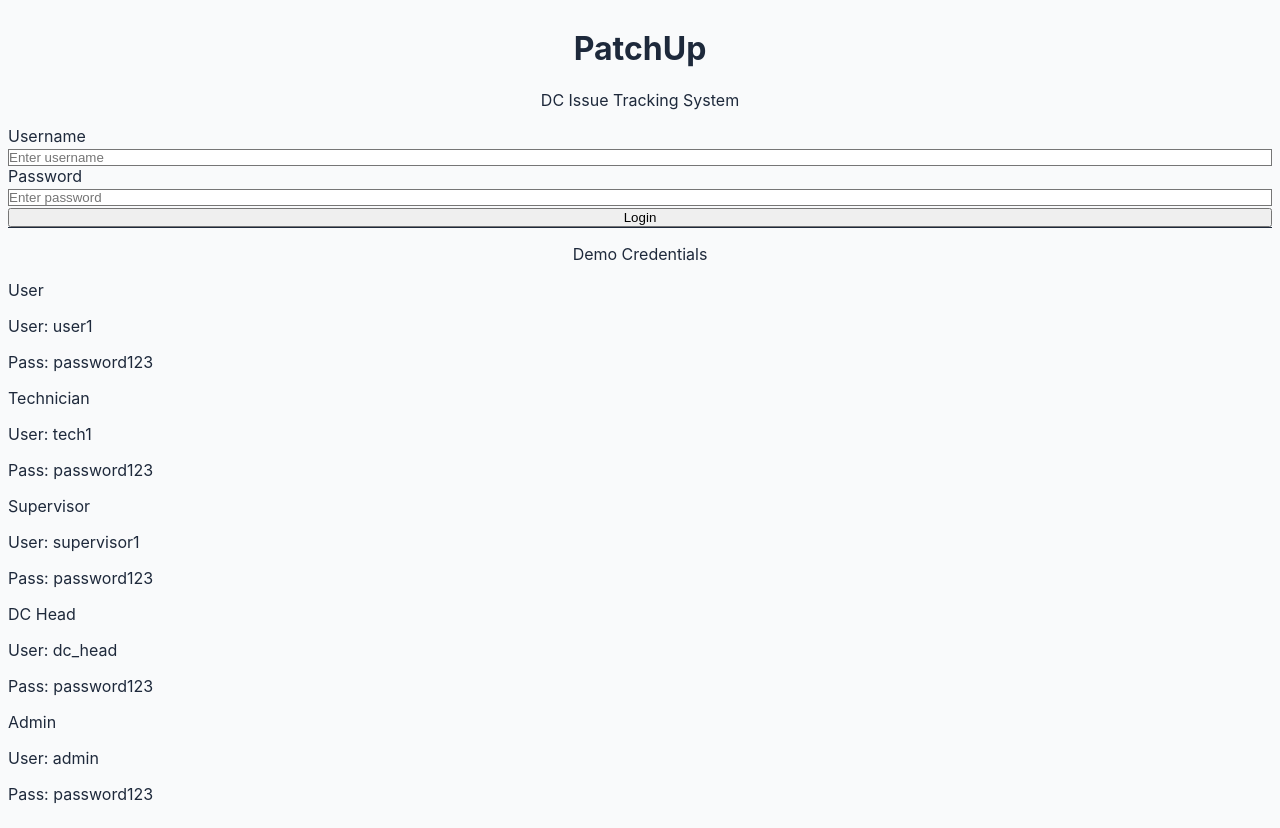
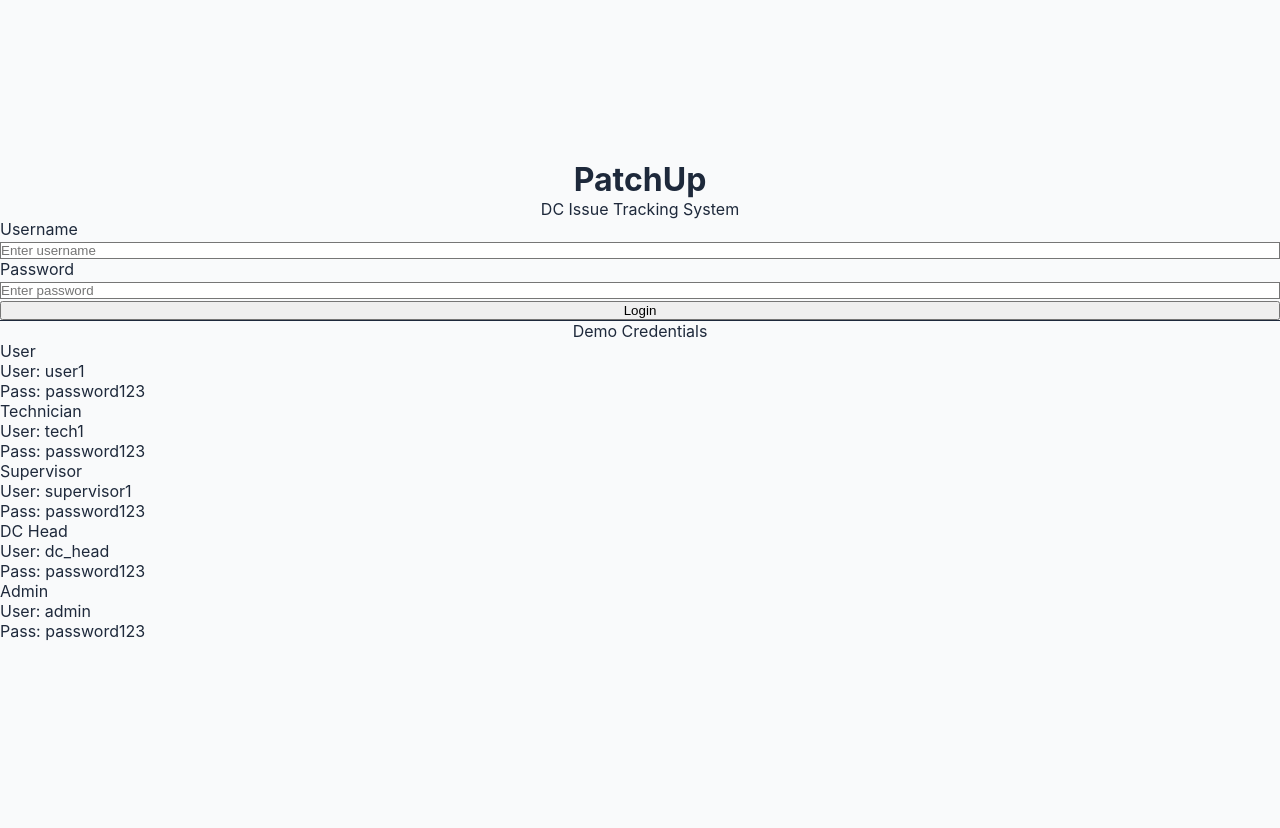
Before and after one commit to msvee3/patchUp, a Next.js app: page / in a window 1280 px wide. After the commit the page ends 800 px from the top, so only its background shows below. Built offline with nearby package versions, Linux system fonts and the light colour scheme.

Commit message:
fix: Correct margin value in globals.css and remove unused tailwind.config.ts

```diff
--- a/src/app/globals.css
+++ b/src/app/globals.css
@@ -3,7 +3,7 @@
 @tailwind utilities;
 
 * {
-  margin:  npm run dev 0;
+  margin: 0;
   padding: 0;
   box-sizing: border-box;
 }
```
Also changed, not shown: tailwind.config.ts (deleted).
